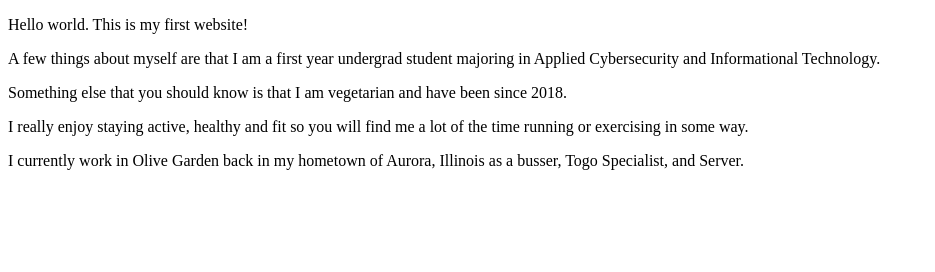
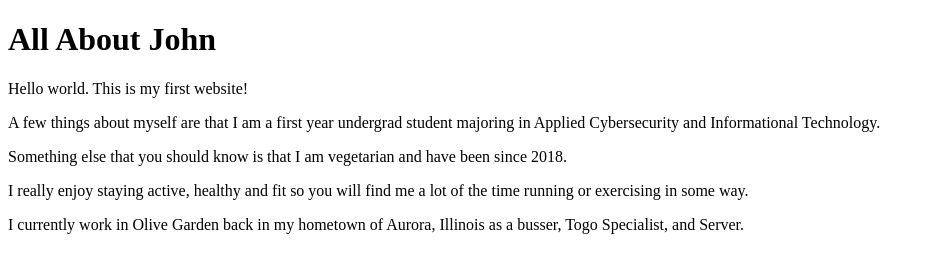
Before and after one commit to StudiedQuill/lab1, a plain HTML site: page index.html in a window 1280 px wide. Shown: the whole page, without its empty margins (0-935 px from the left). Drawn offline with Linux system fonts and the light colour scheme.

Commit message:
Heading
I added a heading as mentioned in the instructions.

```diff
--- a/index.html
+++ b/index.html
@@ -5,6 +5,7 @@
 	<title>ITMD-361 Internet Technologies and Web Design</title>
 </head>
 <body>
+	<h1>All About John</h1>
 	<p>Hello world. This is my first website!</p>
 	<p>A few things about myself are that I am a first year undergrad student majoring in Applied Cybersecurity and Informational Technology.</p>
 	<p>Something else that you should know is that I am vegetarian and have been since 2018.</p>
```
